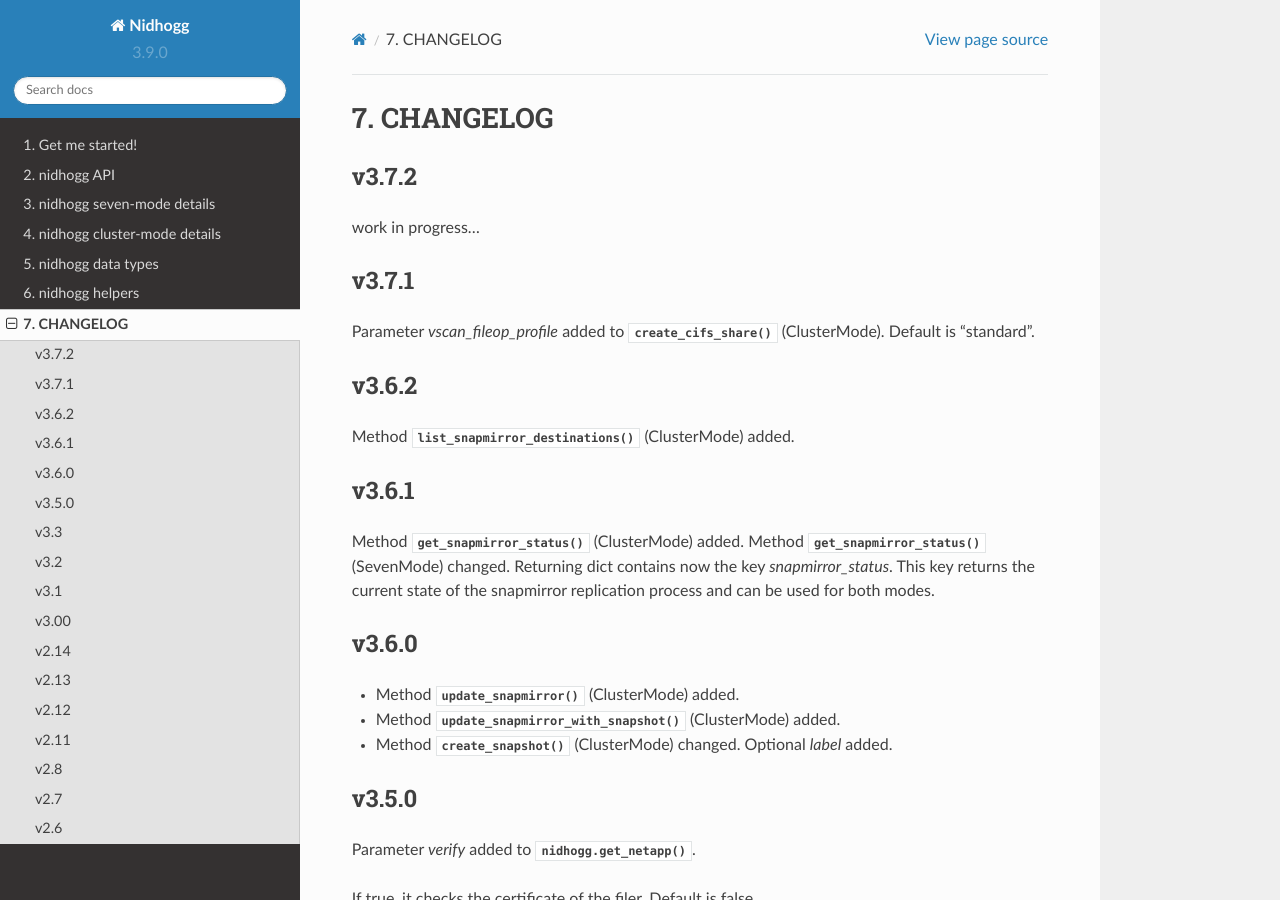
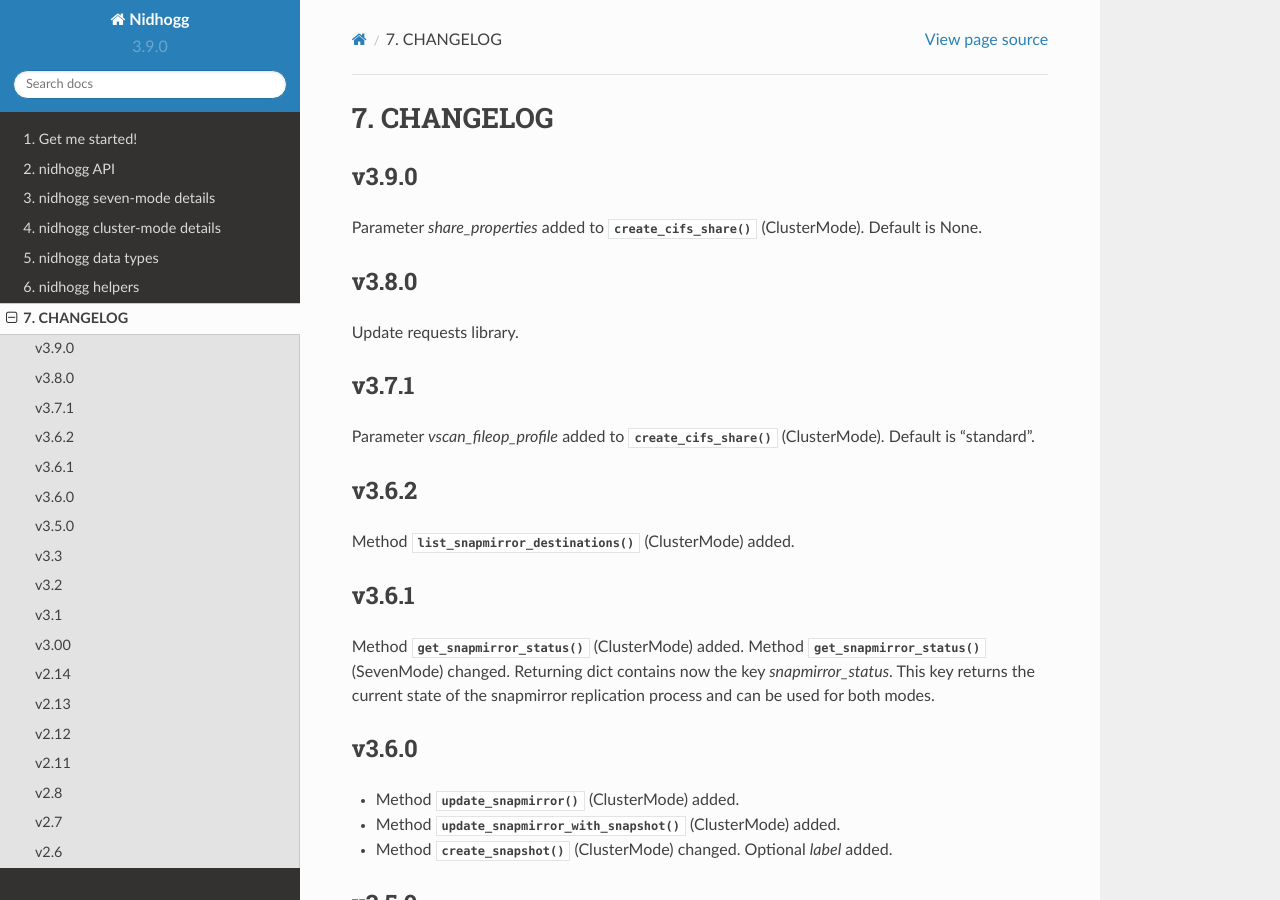
Before and after one commit to ifxit/nidhogg, a Sphinx documentation site: the page built from doc/source/nidhogg_changelog.rst, in a window 1280 px wide and 900 px high. Built offline with Sphinx 7.4.7 and the Read the Docs theme 2.0.0, drawn with Linux system fonts in a browser that asks for light colours.

Commit message:
update changelog

```diff
--- a/doc/source/nidhogg_changelog.rst
+++ b/doc/source/nidhogg_changelog.rst
@@ -1,10 +1,17 @@
 CHANGELOG
 =========
 
-v3.7.2
+v3.9.0
 ------
 
-work in progress...
+Parameter *share_properties* added to :py:meth:`~.ClusterMode.create_cifs_share` (ClusterMode).
+Default is None.
+
+
+v3.8.0
+------
+
+Update requests library.
 
 
 v3.7.1
```
